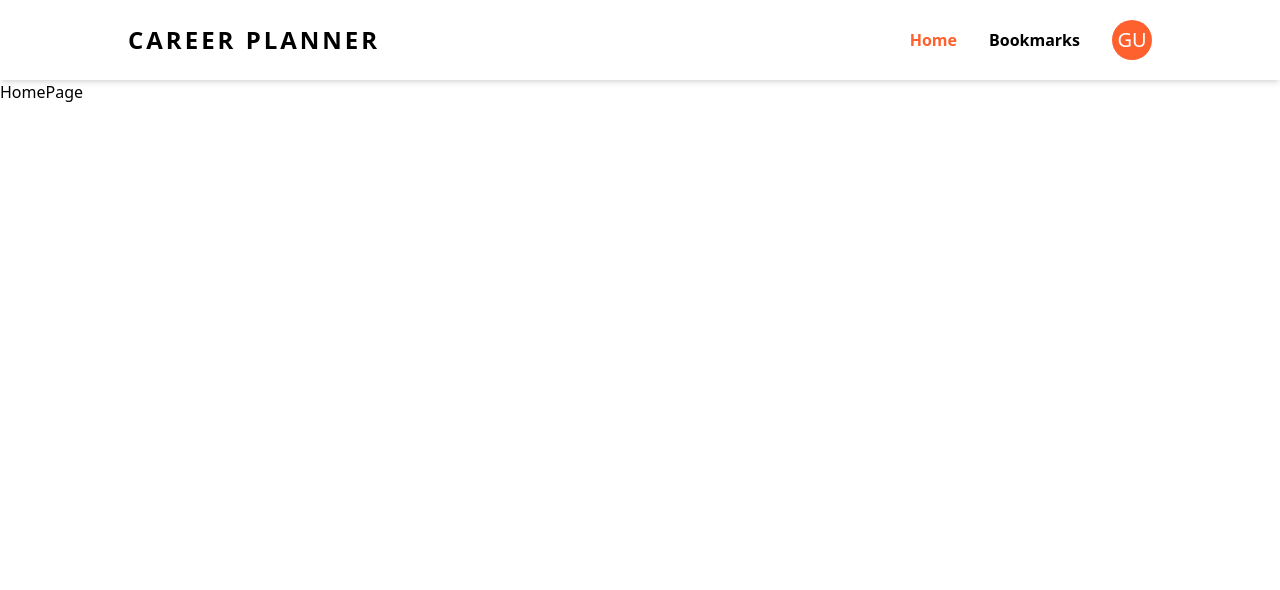
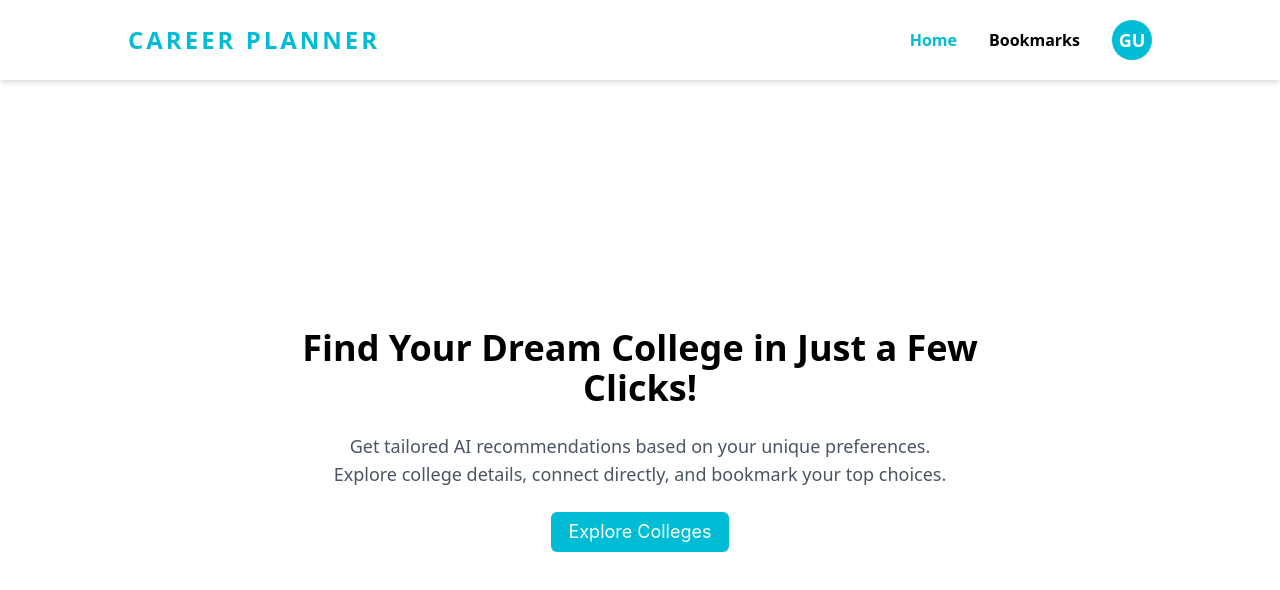
Before and after one commit to Github-Baskar/Plan-Learn, a React (Vite) app in the folder frontend/: page / in a window 1280 px wide. Shown: the top 590 px of the page. Built offline with nearby package versions, Linux system fonts and the light colour scheme; no server answers.

Commit message:
Ai model

```diff
--- a/frontend/package.json
+++ b/frontend/package.json
@@ -10,6 +10,7 @@
         "preview": "vite preview"
     },
     "dependencies": {
+        "@google/generative-ai": "^0.21.0",
         "react": "^18.3.1",
         "react-dom": "^18.3.1"
     },
--- a/frontend/src/components/baseComponents/ProfileLogo.tsx
+++ b/frontend/src/components/baseComponents/ProfileLogo.tsx
@@ -21,7 +21,7 @@ const ProfileLogo = ({
                         alt="user"
                         onError={() => setImgError(true)}
                     /> :
-                    <div className="profile-picture-name flex justify-center items-center rounded-full cursor-pointer font-medium bg-[#fe612d] text-[#fff] text-[16px] md:text-[20px] w-[38px] h-[38px] md:w-[40px] md:h-[40px]">{profileName(name)}</div>
+                    <div className="profile-picture-name flex justify-center items-center rounded-full cursor-pointer w-[40px] h-[40px] font-semibold text-[18px] bg-[#00bcd4] text-[#fff]">{profileName(name)}</div>
             }
         </>
     );
--- a/frontend/src/components/groupComponents/Header.tsx
+++ b/frontend/src/components/groupComponents/Header.tsx
@@ -10,7 +10,7 @@ const Header = () => {
     return (
         <nav className="flex justify-center items-center sticky top-0 z-[100] h-[80px] shadow-md">
             <div className="header-content flex justify-between items-center w-[100%] md:w-[80%] p-4 md:p-0">
-                <h1 className='text-[0.8rem] sm:text-[1rem] lg:text-[1.5rem] uppercase tracking-[3px] font-[800]'>Career Planner</h1>
+                <h1 className='text-[1rem] lg:text-[1.5rem] uppercase tracking-[3px] font-[800] text-[#00bcd4]'>Career Planner</h1>
                 <div className="hidden md:block">
                     <NavMenuList />
                 </div>
@@ -49,7 +49,7 @@ const Header = () => {
                                 Sign out
                             </Button> */}
                             <Button
-                                className='btn bg-[#fe612d] text-[#fff] hover:bg-[rgba(254,97,45,0.8)] text-[0.8rem] uppercase font-semibold px-3 py-1 w-fit'
+                                className='btn bg-[#00bcd4] text-[#fff] hover:bg-[rgba(0,188,212,0.8)] text-[0.8rem] uppercase font-semibold px-3 py-1 w-fit'
                                 onClick={() => setIsDrawerOpen(false)}
                             >
                                 Sign in
--- a/frontend/src/components/groupComponents/NavMenuList.tsx
+++ b/frontend/src/components/groupComponents/NavMenuList.tsx
@@ -45,7 +45,7 @@ const NavMenuList = ({
                                     Sign out
                                 </Button> */}
                                 <Button
-                                    className='btn bg-[#fe612d] text-[#fff] hover:bg-[rgba(254,97,45,0.8)] text-[0.8rem] uppercase font-semibold px-3 py-1 w-fit'
+                                    className='btn bg-[#00bcd4] text-[#fff] hover:bg-[rgba(0,188,212,0.8)] text-[0.8rem] uppercase font-semibold px-3 py-1 w-fit'
                                 >
                                     Sign in
                                 </Button>
--- a/frontend/src/components/pageComponents/HomePage.tsx
+++ b/frontend/src/components/pageComponents/HomePage.tsx
@@ -1,6 +1,36 @@
+import { useState } from "react";
+import { chatSession } from "../../utilities/aiModel";
+import { ai_prompt } from "../../utilities/constants";
+import Button from "../baseComponents/Button";
+
 const HomePage = () => {
+    const [isExplore, setIsExplore] = useState(false);
+    const generateResponse = async () => {
+        const result = await chatSession.sendMessage(ai_prompt);
+        console.log(result.response.text());
+    }
     return (
-        <div>HomePage</div>
+        <div className="flex justify-center items-center h-[calc(100vh-80px)]">
+            {
+                isExplore ? (
+                    <form>
+                        <div className="input-wrapper">
+                        </div>
+                    </form>
+                ) : (
+                    <div className="text-center lg:w-[60%] px-4 lg:px-0">
+                        <h1 className="text-3xl sm:text-3xl lg:text-4xl font-bold">Find Your Dream College in Just a Few Clicks!</h1>
+                        <p className="sm:w-[70%] lg:w-[80%] mx-auto my-4 lg:my-6 text-base md:text-lg text-gray-600">Get tailored AI recommendations based on your unique preferences. Explore college details, connect directly, and bookmark your top choices.</p>
+                        <Button
+                            className='btn bg-[#00bcd4] text-[#fff] hover:bg-[rgba(0,188,212,0.8)] text-base md:text-lg font-normal p-4 w-fit h-[40px]'
+                            onClick={() => setIsExplore(!isExplore)}
+                        >
+                            Explore Colleges
+                        </Button>
+                    </div>
+                )
+            }
+        </div>
     )
 }
 
--- a/frontend/src/index.css
+++ b/frontend/src/index.css
@@ -3,5 +3,5 @@
 @tailwind utilities;
 
 .active{
-    color: #fe612d;
+    color: #00bcd4;
 }
--- a/frontend/src/utilities/constants.ts
+++ b/frontend/src/utilities/constants.ts
@@ -10,3 +10,5 @@ export const menuList = [
         authRoute: true
     },
 ]
+
+export const ai_prompt = "Generate a comprehensive list of colleges in madurai, Tamil Nadu, offering a UG Mechanical Engineering program.Include the following details for each college: 1.College Name 2.College all india ranking 3.College Type (Government/Private) 4.College Rating (out of 10) 5.Google Location Link 6.College Images (URLs to images) 7.College Website 8Contact Information (Phone number, Email) 9.College Address 10.Entrance Exams required for admission 11.Last 3 years Cutoff Marks for General category students in each entrance exam Ensure the data is up-to-date, accurate, and formatted in a JSON format."
```
Also changed, not shown: frontend/src/utilities/aiModel.ts (added, +35 -0 lines), 1 other file (tests, documents, lock files or other folders).
